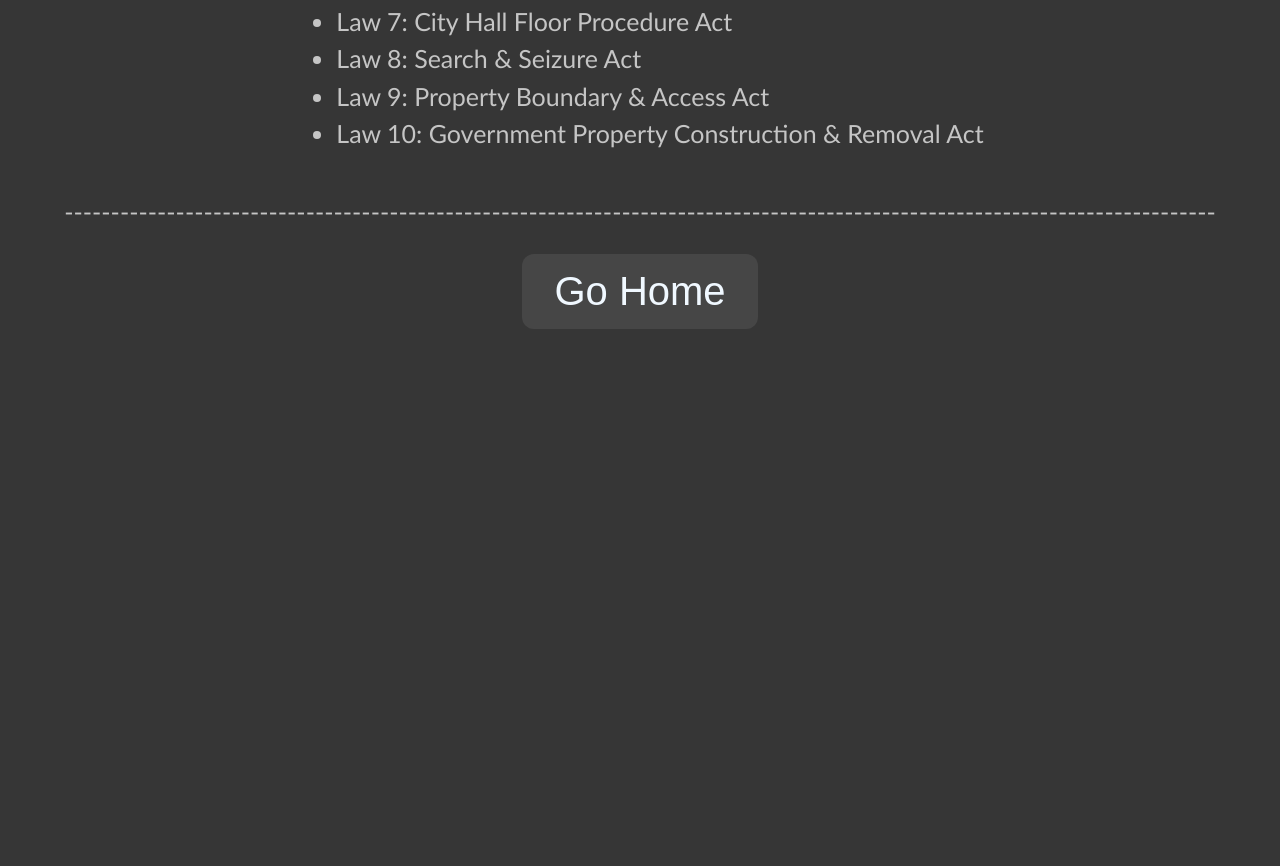
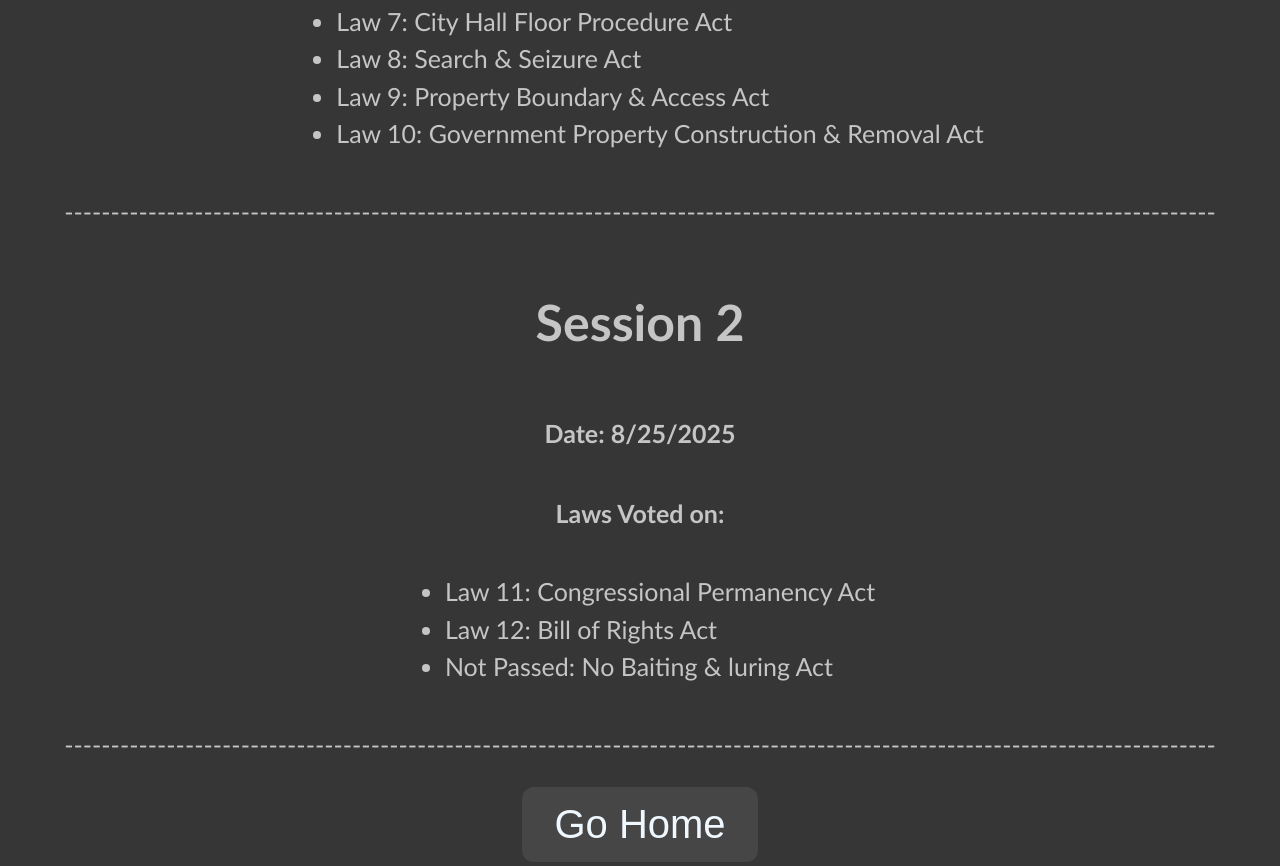
Before and after one commit to XTCooper11/SMPSite, a plain HTML site: page sessions.html in a window 1280 px wide. Shown: the part 684-1550 px from the top of the page. Before the commit the page ends 1017 px from the top, so only its background shows below. Drawn offline with Linux system fonts and the light colour scheme.

Commit message:
added Session 2

```diff
--- a/sessions.html
+++ b/sessions.html
@@ -22,6 +22,15 @@
         <li>Law 10: Government Property Construction & Removal Act</li>
     </ul>
     <p>----------------------------------------------------------------------------------------------------------------------------</p>
+    <h2>Session 2</h2>
+    <h3>Date: 8/25/2025</h3>
+    <h3>Laws Voted on:</h3>
+    <ul>
+        <li>Law 11: Congressional Permanency Act</li>
+        <li>Law 12: Bill of Rights Act</li>
+        <li>Not Passed: No Baiting & luring Act</li>
+    </ul>
+    <p>----------------------------------------------------------------------------------------------------------------------------</p>
 
     <footer>
         <button onclick="loadHomePage()">Go Home</button>
```
